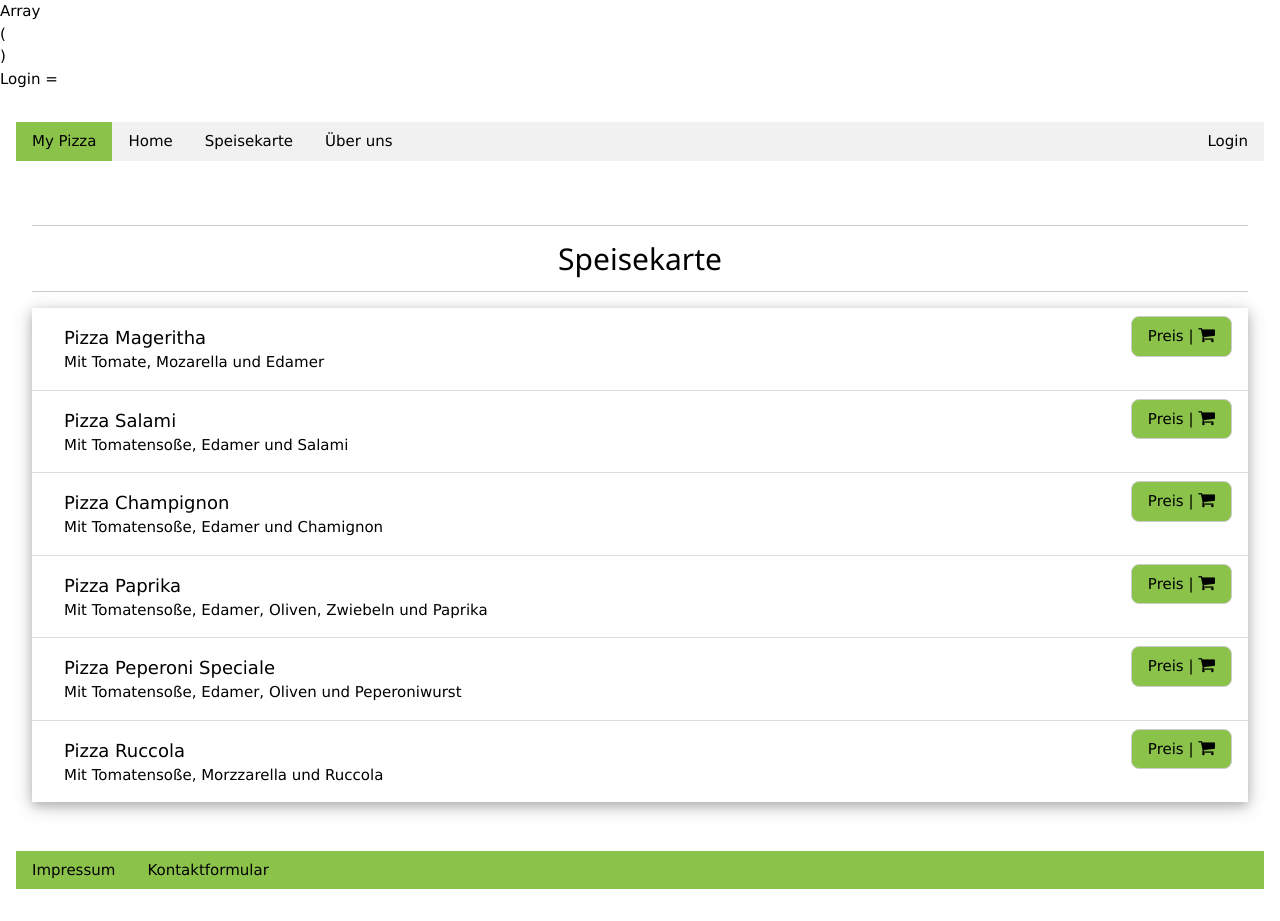
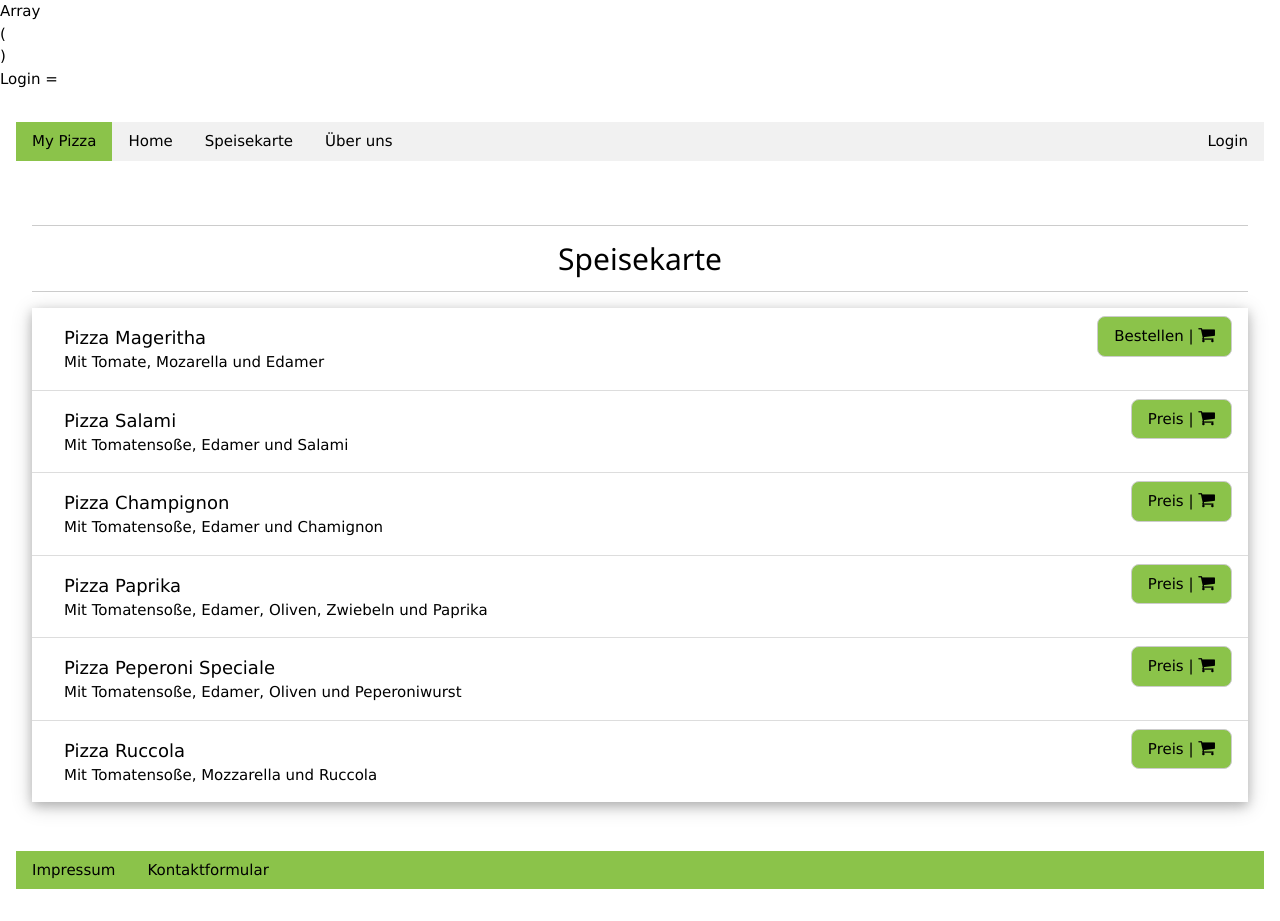
Before and after one commit to knoms/myPizza, a PHP site: page /speisekarte.php in a window 1280 px wide. Run offline with PHP 8.4, Linux system fonts and the light colour scheme.

Commit message:
Update speisekarte.php

```diff
--- a/speisekarte.php
+++ b/speisekarte.php
@@ -99,11 +99,13 @@ echo nl2br(print_r($_SESSION,true)); // Nur zu Debugzwecken, kann auskommentiert
 
 	  <ul class="w3-ul w3-card-4">
 	    <li class="w3-bar">
-		      <button onclick="insertMargeritha()" name="margeritha" id="margeritha" class="w3-btn w3-light-green w3-border w3-round-large w3-right">Preis | <i class="w3-large fa fa-shopping-cart"></i></button>
+	    	<form method="post" action="speisekarte_test.php">
+			      <button type="submit" id="Pizza Margerita" class="w3-btn w3-light-green w3-border w3-round-large w3-right">Bestellen | <i class="w3-large fa fa-shopping-cart"></i></button>
 			      <div class="w3-bar-item">
 			        <span class="w3-large">Pizza Mageritha</span><br>
 			        <span>Mit Tomate, Mozarella und Edamer</span>
 			      </div>
+		    </form>
 	    </li>
 
 	    <li class="w3-bar">
@@ -142,7 +144,7 @@ echo nl2br(print_r($_SESSION,true)); // Nur zu Debugzwecken, kann auskommentiert
 	      <button id="ruccola" class="w3-btn w3-light-green w3-border w3-round-large w3-right ">Preis | <i class="w3-large fa fa-shopping-cart"></i></button>
 	      <div class="w3-bar-item">
 	        <span class="w3-large">Pizza Ruccola</span><br>
-	        <span>Mit Tomatensoße, Morzzarella und Ruccola</span>
+	        <span>Mit Tomatensoße, Mozzarella und Ruccola</span>
 	      </div>
 	    </li>
 
@@ -152,22 +154,18 @@ echo nl2br(print_r($_SESSION,true)); // Nur zu Debugzwecken, kann auskommentiert
 
 <?php
 
-function insertMargeritha(){
+	 if(isset($_POST['submit'])){
 		$db = mysqli_connect('localhost', 'root', '', 'myPizza');
 
-	// Kommentarstriche Entfernen wenn Session aktiv und Zeile darunter löschen!!
-	// $userId = "SELECT UserID FROM mp_users WHERE Email='$_SESSION['email']'";
-
-	// $userId = "(SELECT UserID FROM mp_users WHERE Email='leena.schumacher@web.de')";
-	// $price = "(SELECT Preis FROM mp_menu WHERE Size='s' AND Name = 'Pizza Margherita')";
+		$size = $_POST['name'];
+		$email = $_SESSION['email'];
 		$anzahl = "1";
-	$menuId = "1";
 
 		$sql1 = "INSERT INTO mp_orders (UserID, Time, Artikelanzahl, Preis, Vk) VALUES
-			((SELECT UserID FROM mp_users WHERE Email='leena.schumacher@web.de'), CURRENT_TIMESTAMP, '$anzahl',
-			(SELECT Preis FROM mp_menu WHERE Size='s' AND Name='Pizza Margherita'), (SELECT Preis FROM mp_menu WHERE Size='s' AND Name='Pizza Margherita')*2)";
+				((SELECT UserID FROM mp_users WHERE Email='$email'), CURRENT_TIMESTAMP, '$anzahl',
+				(SELECT Preis FROM mp_menu WHERE Size='$size' AND Name='$pizza'), (SELECT Preis FROM mp_menu WHERE Name='$pizza'))";
 		$sql2 = "INSERT INTO mp_ordered_dishes (MenuID, OrderID) VALUES
-			((SELECT MenuID FROM mp_menu WHERE Size='s' AND Name='Pizza Margherita'),
+				((SELECT MenuID FROM mp_menu WHERE Name='$pizza'),
 				(SELECT OrderID FROM mp_orders WHERE Time = CURRENT_TIMESTAMP))";
 		mysqli_query($db, $sql1);
 		mysqli_query($db, $sql2);
```
Lines whose indentation alone changed are shown as unchanged.
